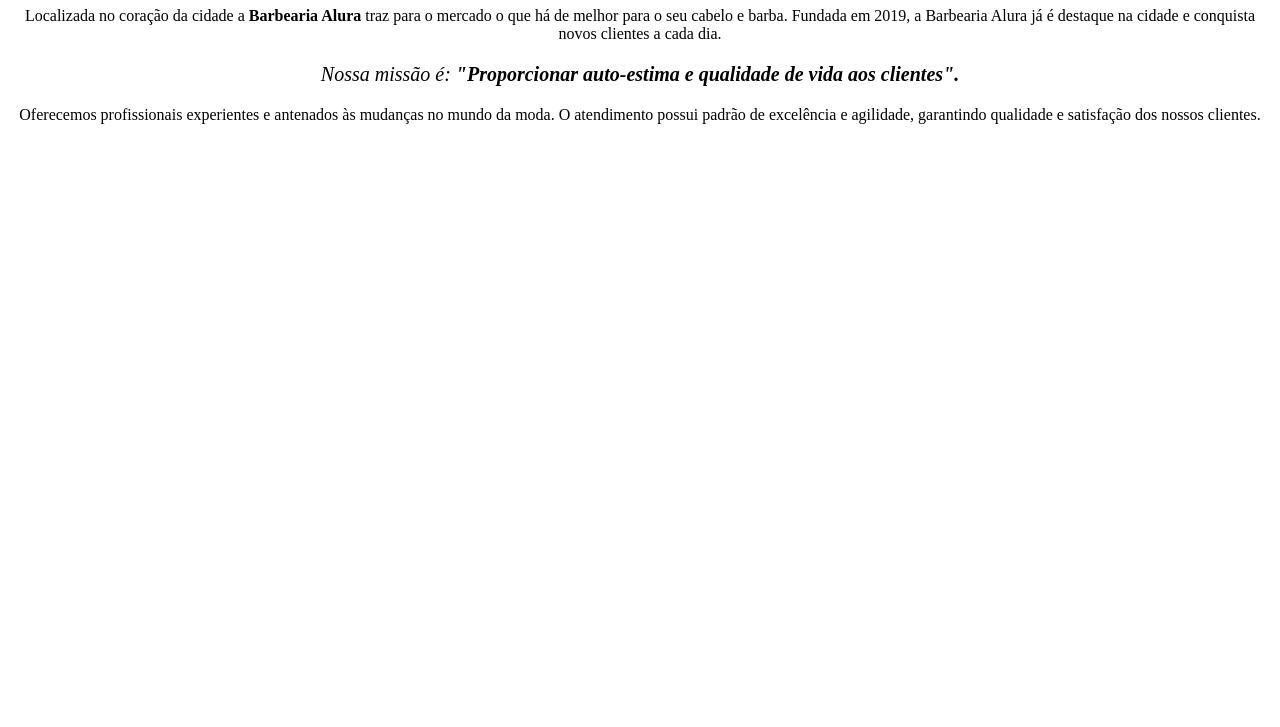
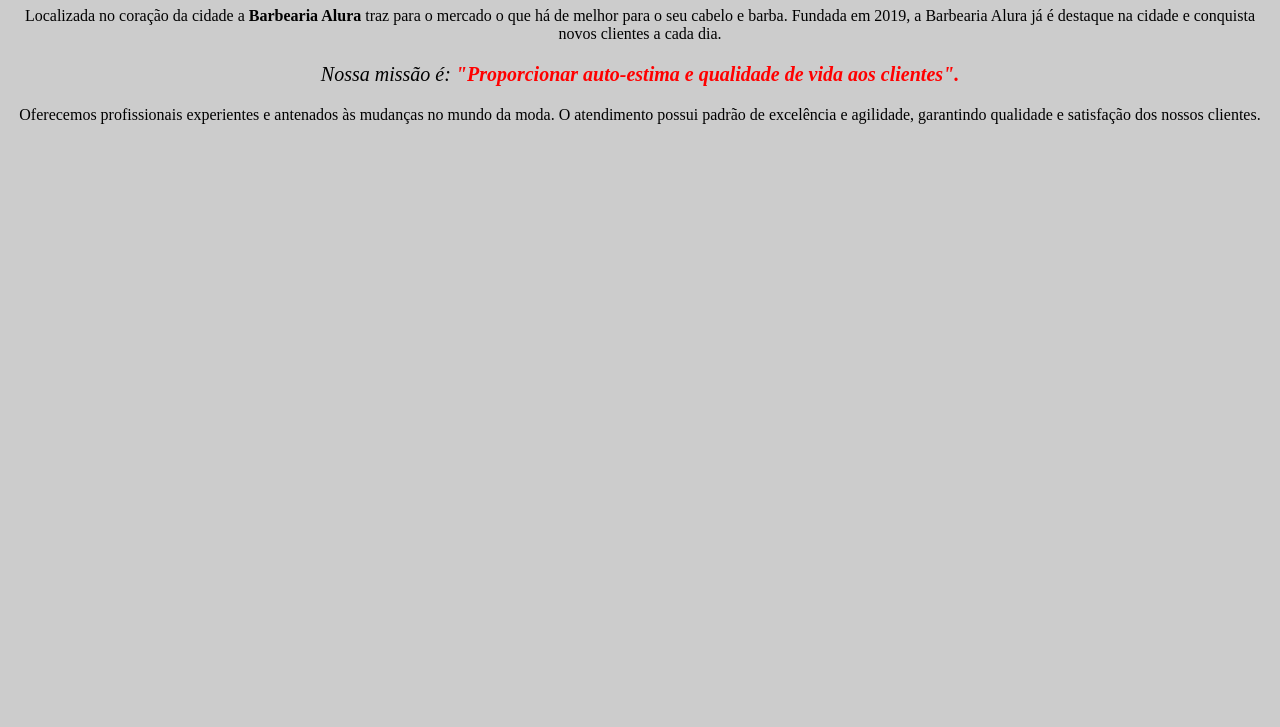
Before and after one commit to Thomas-Lincon/Estudos, a plain HTML site: page Programacao/Barbearia_alura/index.html in a window 1280 px wide. Shown: the part 73-800 px from the top of the page. Drawn offline with Linux system fonts and the light colour scheme.

Commit message:
Realizando ajustes no CSS da pagina

```diff
--- a/Programacao/Barbearia_alura/style.css
+++ b/Programacao/Barbearia_alura/style.css
@@ -1,4 +1,16 @@
+body {
+    background: #CCCCCC;
+}
+
+h1 {
+
+}
+
 p {
     text-align: center;
 
 }
+
+em strong {
+    color: #FF0000;
+}
```
